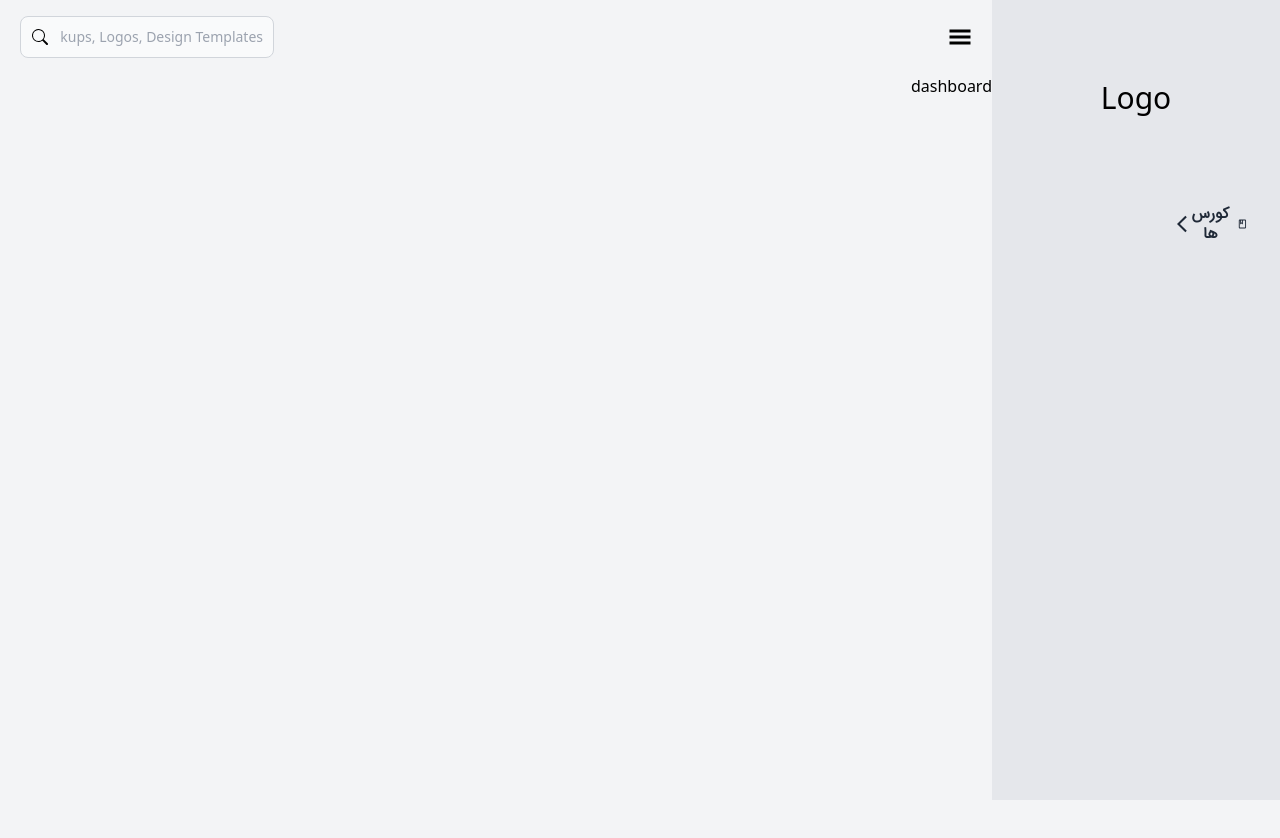
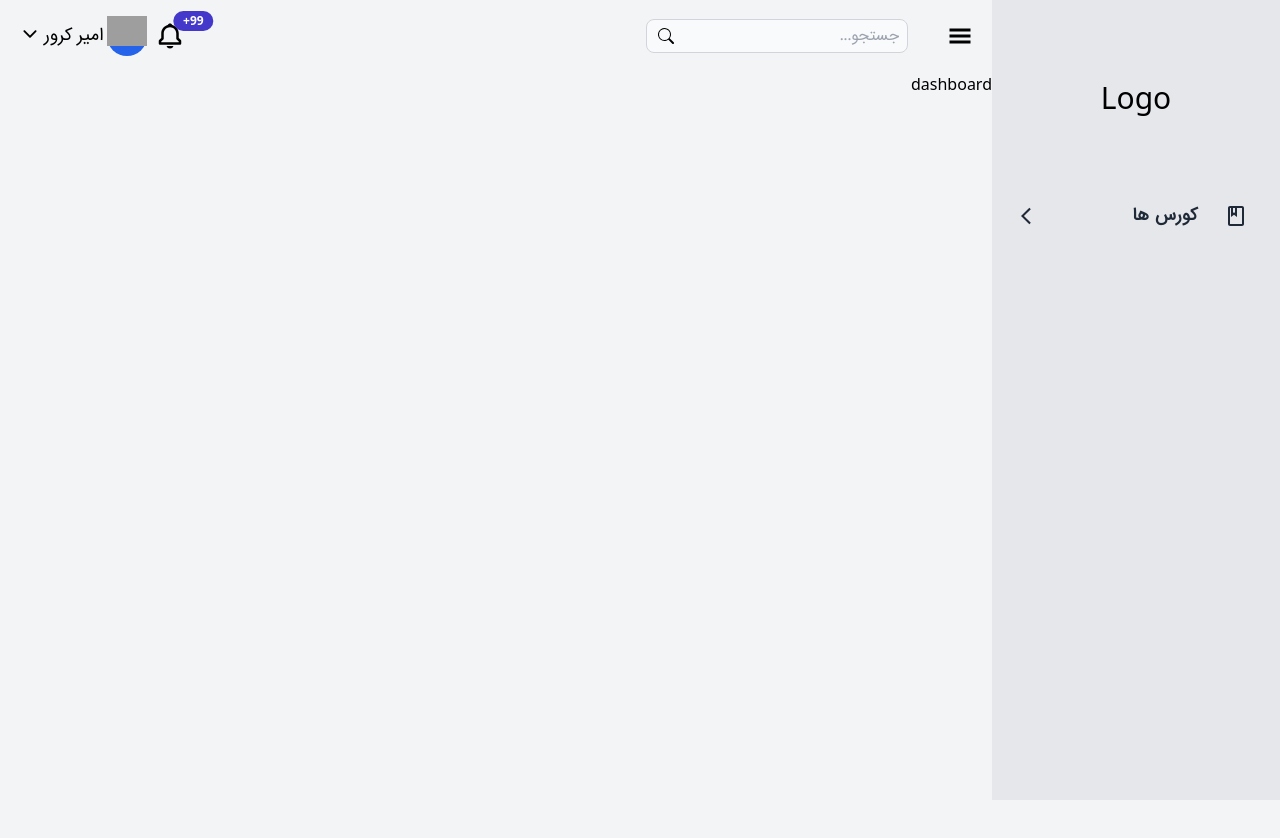
Before and after one commit to codingRah/e-learning-frontend, a React (Create React App) app: page /instructor in a window 1280 px wide. Shown: the top 838 px of the page. Built offline with nearby package versions, Linux system fonts and the light colour scheme; grey boxes are pictures that could not be loaded.

Commit message:
course read by users

```diff
--- a/src/components/Dashboard/Navbar.jsx
+++ b/src/components/Dashboard/Navbar.jsx
@@ -1,22 +1,23 @@
 import React from "react";
 import { GiHamburgerMenu } from "react-icons/gi";
-import { AiOutlineCloseCircle } from "react-icons/ai";
+import { IoIosArrowDown } from "react-icons/io";
 import { BsSearch } from "react-icons/bs";
+import { BiBell } from "react-icons/bi";
 import { useSelector, useDispatch } from "react-redux";
 import { toggleSidebar } from "../../features/theme/themeSlice";
-
+import { Menu } from "@headlessui/react";
+import { Link } from "react-router-dom";
 export default function Navbar(props) {
   const { isSidebarCollapsed } = useSelector((state) => state.theme);
   const dispatch = useDispatch();
   return (
     <div className="py-4 flex items-center justify-between px-5">
-      <div>
+      <div className="flex items-center">
         <GiHamburgerMenu
           onClick={() => dispatch(toggleSidebar())}
           className="text-2xl"
         />
-      </div>
-      <form className="flex items-center">
+        <form className="flex items-center pr-10">
           <div className="relative w-full">
             <div className="absolute inset-y-0 left-0 flex items-center pl-3 pointer-events-none">
               <BsSearch />
@@ -24,12 +25,43 @@ export default function Navbar(props) {
             <input
               type="text"
               id="voice-search"
-            className="bg-gray-50 border border-gray-300 text-gray-900 text-sm rounded-lg focus:ring-blue-500 focus:border-blue-500 block w-full pl-10 p-2.5  dark:bg-gray-700 dark:border-gray-600 dark:placeholder-gray-400 dark:text-white dark:focus:ring-blue-500 dark:focus:border-blue-500"
-            placeholder="Search Mockups, Logos, Design Templates..."
+              className="bg-gray-50 items-center font-farsi border border-gray-300 text-gray-900 text-sm rounded-lg outline-blue-400 block w-full pl-10 py-1.5 rtl:pr-2  dark:bg-gray-700 dark:border-gray-600 dark:placeholder-gray-400 dark:text-white dark:focus:ring-blue-500 dark:focus:border-blue-500"
+              placeholder="جستجو..."
               required
             />
           </div>
         </form>
       </div>
+      <div className="flex items-center">
+        <div className="inline-flex relative w-fit">
+          <div className="absolute inline-block top-0 right-0 bottom-auto left-auto translate-x-2/4 -translate-y-1/2 rotate-0 skew-x-0 skew-y-0 scale-x-100 scale-y-100 py-1 px-2.5 text-xs leading-none text-center whitespace-nowrap align-baseline font-bold bg-indigo-700 text-white rounded-full z-10">
+            99+
+          </div>
+
+          <BiBell className="text-3xl mx-2" />
+        </div>
+        <div className="rounded-full bg-blue-600 w-10 h-10">
+          <img src="images/logo192.png" alt="" />
+        </div>
+        <div className="flex">
+          <Menu as="div" className="relative">
+            <Menu.Button as="button" className="flex">
+              <h3 className="text-md mx-1 font-farsi">امیر کرور</h3>
+              <IoIosArrowDown className="text-xl" />
+            </Menu.Button>
+            <Menu.Items className="origin-top-right absolute left-0 mt-3 w-32 rounded-md shadow-lg bg-white items-center ring-1 ring-black ring-opacity-5 divide-y divide-gray-100 focus:outline-none">
+              <Menu.Item className="text-center">
+                <Link
+                  className="text-center font-farsi flex justify-center py-1"
+                  to={"#"}
+                >
+                  خروج
+                </Link>
+              </Menu.Item>
+            </Menu.Items>
+          </Menu>
+        </div>
+      </div>
+    </div>
   );
 }
--- a/src/components/Dashboard/Sidebar.jsx
+++ b/src/components/Dashboard/Sidebar.jsx
@@ -21,7 +21,7 @@ export default function Sidebar(props) {
           Logo
         </div>
       </div>
-      <div className="pt-20 mx-4  ">
+      <div className="pt-20 mx-4">
         {paths?.map((path, index) => (
           <Menu key={index} as="div" className="relative">
             <Menu.Button
@@ -35,12 +35,16 @@ export default function Sidebar(props) {
                   )
                 )
               }
-              className="flex items-center justify-center items-center justify-between w-full text-sm font-medium text-gray-800  border-0 "
+              className="flex  font-medium w-full text-gray-800  border-0 "
             >
-              <button className="flex  justify-between items-center rounded-md px-2 hover:bg-gray-100 transition-all ease-in-out duration-400 py-2  font-farsi font-semibold">
-                {path.icon} {path.name}
-                <span className="text-xl w-full ">{toggleArrow}</span>
-              </button>
+              <div className="flex  justify-between w-full items-center rounded-md px-2 hover:bg-gray-100 transition-all ease-in-out duration-400 py-2  font-farsi font-semibold">
+                <div className="flex items-center w-64 justify-between">
+                  {path.icon} {path.name}
+                </div>
+                <span className="text-xl w-full flex justify-end ">
+                  {toggleArrow}
+                </span>
+              </div>
             </Menu.Button>
 
             {path?.subPaths && (
@@ -49,10 +53,19 @@ export default function Sidebar(props) {
                   {path?.subPaths?.map((sub) => (
                     <Menu.Item key={sub.url}>
                       <Link
+                        onClick={() =>
+                          toggleHandler(
+                            arrowIcon === false ? (
+                              <IoIosArrowDown />
+                            ) : (
+                              <MdArrowBackIosNew />
+                            )
+                          )
+                        }
                         to={sub.url}
-                        className="flex justify-between mx-auto px-2 text-sm "
+                        className="flex items-center font-farsi hover:bg-gray-100 py-1 mx-auto px-2 text-sm "
                       >
-                        {sub.name} {sub.icon}
+                        {sub.icon} {sub.name}
                       </Link>
                     </Menu.Item>
                   ))}
--- a/src/pages/Dashboard.jsx
+++ b/src/pages/Dashboard.jsx
@@ -43,7 +43,7 @@ export default function Dashboard() {
 
         {/*  */}
         {sidebar ? (
-          <aside className="w-72 fixed">
+          <aside className="w-72 relative">
             <Sidebar />
           </aside>
         ) : (
--- a/src/services/courseService.js
+++ b/src/services/courseService.js
@@ -2,7 +2,7 @@ import axios from "axios";
 
 export const createCourse = async (data) => {
   const { access } = data;
-  console.log(data);
+
   const config = {
     headers: {
       "Content-Type": "application/json",
@@ -15,6 +15,19 @@ export const createCourse = async (data) => {
     return response.data;
   }
 };
+
+export const getUsersAllCourse = async access => {
+  const config = {
+    headers : {
+      'Content-Type' : 'application/json',
+      Authorization : `Bearer ${access}`
+    }
+  }
+  const response = await axios.get("/course/user/courses/", config)
+  if(response){
+    return response.data
+  }
+}
 
 
 export const fetchCourseCategory = async (access) => {
--- a/src/views/courses/index.js
+++ b/src/views/courses/index.js
@@ -1,19 +1,34 @@
-import React, { useState } from "react";
+import React, { useState, useEffect } from "react";
 import reducer from "./store";
 import { useDispatch, useSelector } from "react-redux";
-import { newCourse } from "./store/dataSlice";
+import { fetchUsersCourse } from "./store/dataSlice";
+import { Link } from "react-router-dom";
+
 import { injectReducer } from "../../app/store";
-
-
 
 injectReducer("courses", reducer);
 
 export default function Course() {
+  const dispatch = useDispatch();
+  const { token } = useSelector((state) => state.auth);
+  const { courses } = useSelector((state) => state.courses.data);
 
+  const access = token?.access;
+
+  useEffect(() => {
+    dispatch(fetchUsersCourse(access));
+  }, [dispatch]);
 
   return (
-    <div>
-      course list
+    <div className="mt-10">
+      <div className="flex">
+        {courses.map((course, index) => (
+          <div className="mx-5" key={index}>
+            <Link to={`${course.id}`}>{course.title}</Link>
+            <p>{course.description}</p>
+          </div>
+        ))}
+      </div>
     </div>
   );
 }
--- /dev/null
+++ b/src/views/courses/pages/CourseDetail.jsx
@@ -0,0 +1,16 @@
+import React from "react";
+import { useParams } from "react-router-dom";
+import { useSelector } from "react-redux";
+
+export default function CourseDetail() {
+  const { id } = useParams();
+  const { courses } = useSelector((state) => state.courses.data);
+  const course = courses.find((c) => c.id === Number(id));
+
+  return (
+    <div>
+      <h1 className="text-3xl mt-10">{course.title}</h1>
+      <p>{course.description}</p>
+    </div>
+  );
+}
--- a/src/views/courses/pages/index.js
+++ b/src/views/courses/pages/index.js
@@ -1 +1,2 @@
 export { default as NewCourse } from './NewCourse'
+export { default as CourseDetail } from './CourseDetail'
--- a/src/views/courses/store/dataSlice.js
+++ b/src/views/courses/store/dataSlice.js
@@ -1,6 +1,6 @@
 import { createSlice, createAsyncThunk } from "@reduxjs/toolkit";
 
-import { createCourse , fetchCourseCategory } from "../../../services/courseService";
+import { createCourse , fetchCourseCategory, getUsersAllCourse } from "../../../services/courseService";
 
 export const newCourse = createAsyncThunk(
   "courses/added",
@@ -12,6 +12,18 @@ export const newCourse = createAsyncThunk(
     }
   }
 );
+
+
+export const fetchUsersCourse = createAsyncThunk(
+  "fetch/users/courses",
+  async(access, thunkAPI) => {
+    try{
+      return await getUsersAllCourse(access)
+    }catch(error){
+      return thunkAPI.rejectWithValue(error.message)
+    }
+  }
+)
 
 export const fetchCategory = createAsyncThunk(
   "category/fetched",
@@ -65,6 +77,19 @@ const courseSlice = createSlice({
         state.error = action.payload
         state.status = "failed"
       })
+
+      // fetch users course
+      .addCase(fetchUsersCourse.pending, state => {
+        state.status = "loading"
+      })
+      .addCase(fetchUsersCourse.fulfilled, (state, action) => {
+        state.status = "succeeded"
+        state.courses = action.payload
+      })
+      .addCase(fetchUsersCourse.rejected, (state, action) => {
+        state.status = "failed"
+        state.error = action.payload
+      })
   },
 });
 
--- a/src/views/instructor/index.js
+++ b/src/views/instructor/index.js
@@ -3,29 +3,27 @@ import DashboardLayout from "../../layotus/DashboardLayout";
 import Course from "../courses";
 import { Routes, Route } from "react-router-dom";
 import { MdOutlineClass } from "react-icons/md";
-import { AiOutlinePlus } from 'react-icons/ai'
-import { NewCourse } from "../courses/pages";
+import { AiOutlinePlus } from "react-icons/ai";
+import { NewCourse, CourseDetail } from "../courses/pages";
 
 export default function InstructorDashboard() {
   const paths = [
     {
       name: "کورس ها",
       icon: <MdOutlineClass className="text-2xl mx-2" />,
-      subPaths : [
+      subPaths: [
         {
-          name  : "لیست کورس ها",
+          name: "لیست کورس ها",
           url: "/instructor/courses",
-          icon : <AiOutlinePlus className="text-2xl mx-2" />
+          icon: <AiOutlinePlus className="text-2xl mx-2" />,
         },
         {
-          name  : "کورس جدید",
-          url : "/instructor/courses/new",
-          icon : <AiOutlinePlus className="text-2xl mx-2" />
+          name: "کورس جدید",
+          url: "/instructor/courses/new",
+          icon: <AiOutlinePlus className="text-2xl mx-2" />,
         },
-
-      ]
+      ],
     },
-
   ];
   return (
     <div>
@@ -34,6 +32,7 @@ export default function InstructorDashboard() {
           <Route path="/" element={"dashboard"} />
           <Route path="/courses" element={<Course />} />
           <Route path="/courses/new" element={<NewCourse />} />
+          <Route path="/courses/:id" element={<CourseDetail />} />
         </Routes>
       </DashboardLayout>
     </div>
```
Lines whose indentation alone changed are shown as unchanged.
